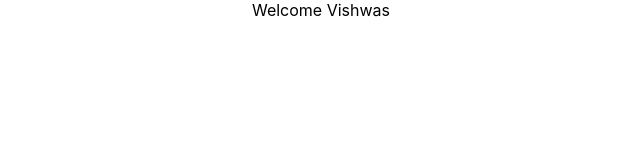
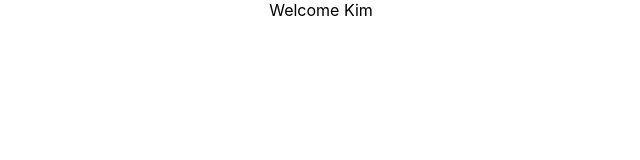
Before and after one commit to DerpyTheSpy/ReactApplication, a React (Create React App) app in the folder my-app/: page / in a window 1280 px wide. Shown: the top 160 px of the page, without its empty margins (319-959 px from the left). Built offline with nearby package versions, Linux system fonts and the light colour scheme.

Commit message:
made a change

```diff
--- a/my-app/src/components/UserGreeting.js
+++ b/my-app/src/components/UserGreeting.js
@@ -10,7 +10,7 @@ class UserGreeting extends Component {
     }
 
     render() {
-        return this.state.isLoggedIn && <div>Welcome Vishwas</div>
+        return this.state.isLoggedIn && <div>Welcome Kim</div>
         // return this.state.isLoggedIn ? (
         //     <div>Welcome Kim</div>
         // ) : (
```
